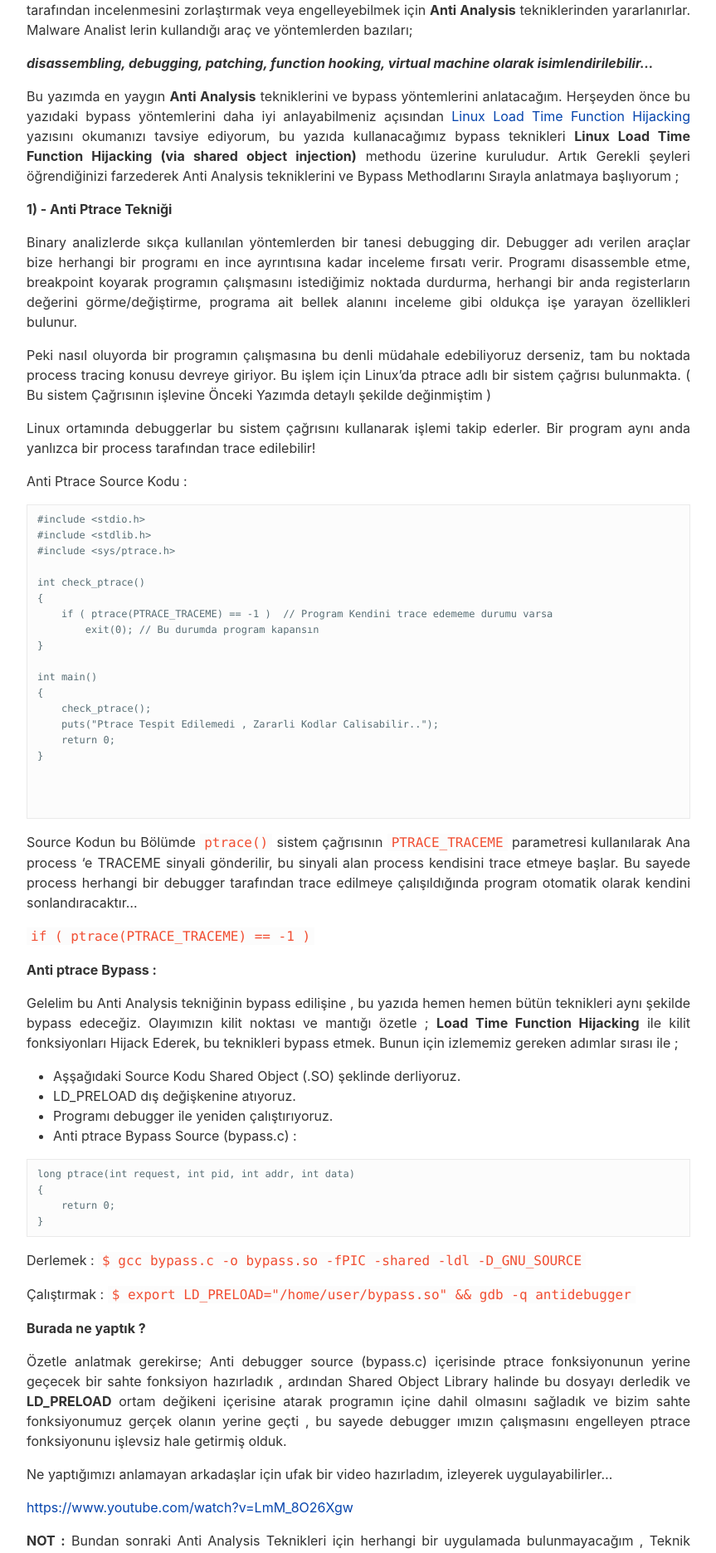
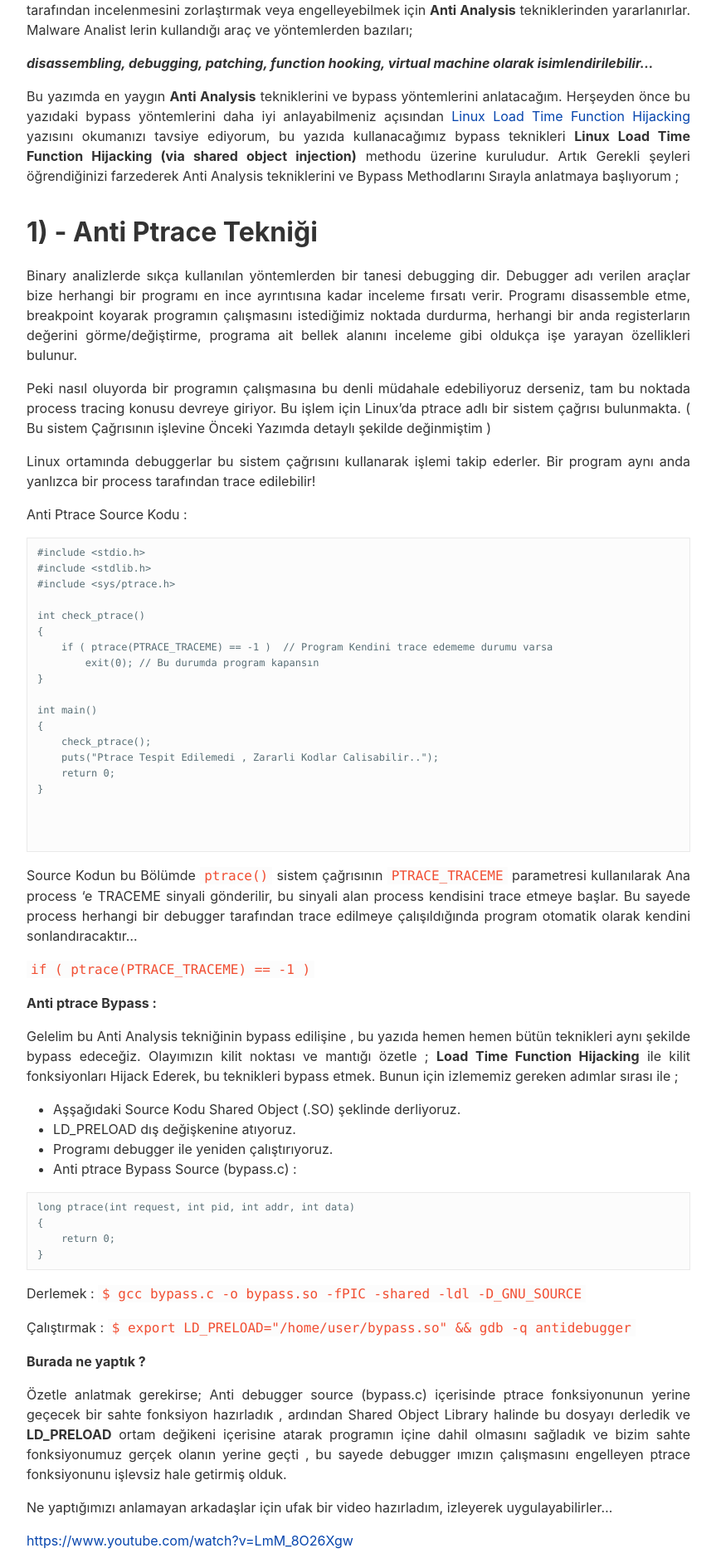
Before and after one commit to onkagitci/onkagitci, a Jekyll site: the page built from _posts/2020-11-20-Linux-Anti-Analysis-Teknikleri-Bypass-Yöntemleri.md, in a window 1280 px wide. Shown: the part 315-2187 px from the top of the page at 83% size, without its empty margins (8-871 px from the left). Built offline with Jekyll 4.4.1, drawn with Linux system fonts in a browser that asks for light colours.

```diff
--- a/_posts/2020-11-20-Linux-Anti-Analysis-Teknikleri-Bypass-Yöntemleri.md
+++ b/_posts/2020-11-20-Linux-Anti-Analysis-Teknikleri-Bypass-Yöntemleri.md
@@ -16,7 +16,8 @@ Günümüzde zararlı yazılım geliştiricileri yazdıkları zararlı yazılım
 
 Bu yazımda en yaygın **Anti Analysis** tekniklerini ve bypass yöntemlerini anlatacağım. Herşeyden önce bu yazıdaki bypass yöntemlerini daha iyi anlayabilmeniz açısından [Linux Load Time Function Hijacking](https://twitter.com/0DAYanc) yazısını okumanızı tavsiye ediyorum, bu yazıda kullanacağımız bypass teknikleri **Linux Load Time Function Hijacking (via shared object injection)** methodu üzerine kuruludur. Artık Gerekli şeyleri öğrendiğinizi farzederek Anti Analysis tekniklerini ve Bypass Methodlarını Sırayla anlatmaya başlıyorum ;
 
-**1) - Anti Ptrace Tekniği**
+
+## **1) - Anti Ptrace Tekniği**
 
 Binary analizlerde sıkça kullanılan yöntemlerden bir tanesi debugging dir. Debugger adı verilen araçlar bize herhangi bir programı en ince ayrıntısına kadar inceleme fırsatı verir. Programı disassemble etme, breakpoint koyarak programın çalışmasını istediğimiz noktada durdurma, herhangi bir anda registerların değerini görme/değiştirme, programa ait bellek alanını inceleme gibi oldukça işe yarayan özellikleri bulunur.
 
@@ -88,7 +89,8 @@ Ne yaptığımızı anlamayan arkadaşlar için ufak bir video hazırladım, izl
 
 
 
-**2) - Anti Breakpoint Tekniği**
+
+## **2) - Anti Breakpoint Tekniği**
 
 Bir program debug edilirken programın belirli noktalarına breakpoint koyarak istenilen noktalarda durmasını sağlar ve programın o anki durumunu inceleriz.
 
@@ -144,7 +146,8 @@ long exit(int request, int pid, int addr, int data)
 
 
 
-**3)- Anti Binary Modification Tekniği**
+
+## **3)- Anti Binary Modification Tekniği**
 
 Analistler inceledikleri bir programda bulunan kontrolleri aşmak adına programda bazı yerleri modifiye edip bu kontrolleri bypass edebilirler. Bu yönteme binary modification veya patching adı verilir. **Anti-patching** tekniğinin mantığı program çalışmaya başlamadan önce kodların checksum değerini hesaplayıp önceden hesaplanmış esas checksum değeri ile karşılaştırarak programın değiştirilip değiştirilmediğini bulmaya çalışmaktır.
 
@@ -189,7 +192,7 @@ void dummy()
 
 
 
-**4)- Anti Hook Tekniği**
+## **4)- Anti Hook Tekniği**
 
 Gelelim işin en trajikomik kısımına , zararlı yazılım geliştiricilerinin fonksiyonları hooklamamızı engelleyeceğini düşündüğü kod parçasına, bu yöntem bizim Fonksiyonları hijack etmemizi engellemek üzerine kuruludur,
 
@@ -233,7 +236,7 @@ AntiAnalysis uygulamasını derledikten sonra , **“python bypass.py ./anti-ptr
 **NOT : Çalışması için GDB kurulu olmalıdır , başka debugger kullanmak isterseniz *bypass.py 'nin 34. Satırındaki* *gdb -q* başlatıcısını değiştirmeniz yeterli olacaktır…**
 
 **Repository :**
-![](https://github.com/0x00fy/Linux-Anti-Analysis-Bypass)
+[](https://github.com/0x00fy/Linux-Anti-Analysis-Bypass)
 
 
 ## THE END
```
